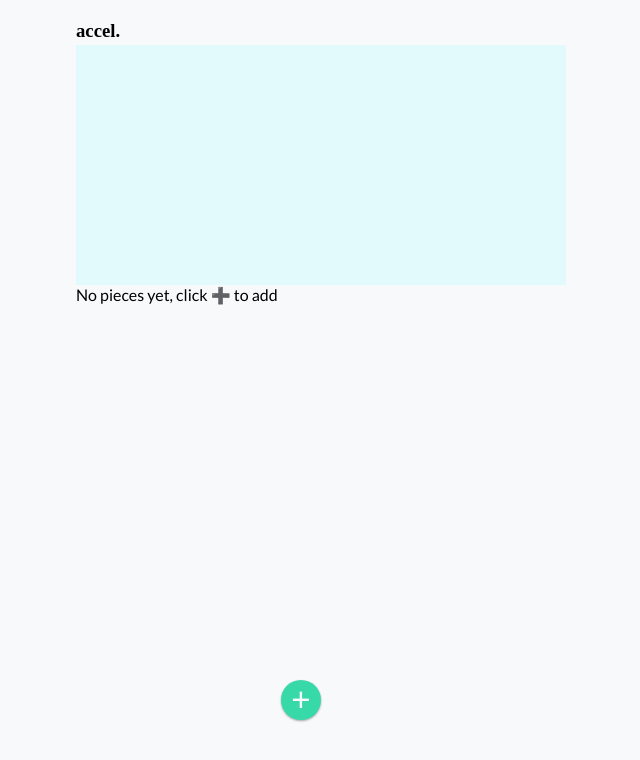
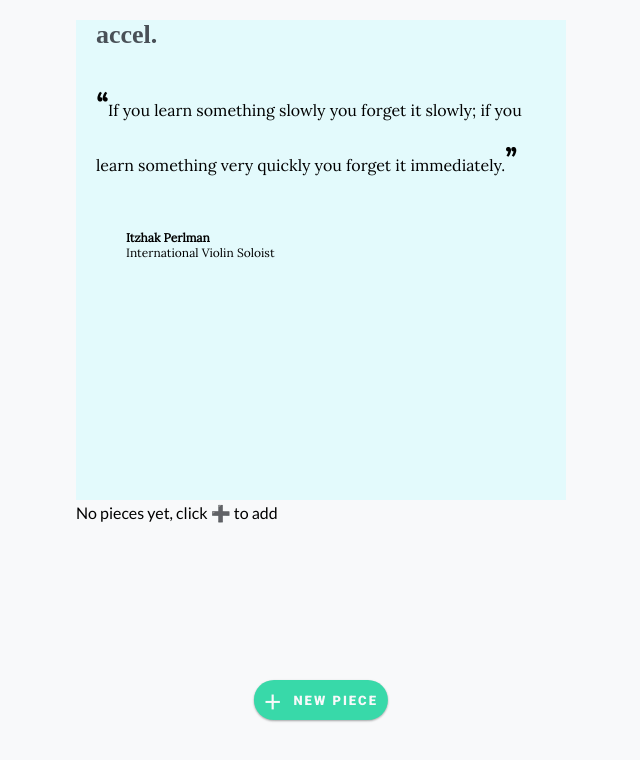
Before and after one commit to jcloeter/accelApp, a website built with Parcel: page index.html in a window 1280 px wide. Shown: the whole page, without its empty margins (319-959 px from the left). Built offline with nearby package versions, Linux system fonts and the light colour scheme; a web font is replaced by a local one.

Commit message:
styling header

```diff
--- a/index.html
+++ b/index.html
@@ -10,17 +10,30 @@
     <title>accel.</title>
   </head>
   <body>
-    <section class="header">
-      <h3>accel.</h3>
+    <section class="header" id="header">
+
+      <h3 class="header__accel-logo">accel.</h3>
+
+      <div class="header__quote">
+        <p class="header__quote-text">If you learn something slowly you forget it slowly; if you learn something very quickly you forget it immediately.</p>
+        <div class="header__quote-author">
+          <p class="header__quote-name">Itzhak Perlman</p>
+          <p class="header__quote-position">International Violin Soloist</p>
+        </div>
+      </div>
+
+    <form id="new-piece-form" class="new-piece-form">
+      </form>
+
       <!-- <p>"10 minutes of slow practice equals an hour at a tempo faster than you can process"</p>
       <h4>Bud Herseth, Former Principal Trumpet, Chicago Symphony Orchestra</h4> -->
-      <button id="add-new-piece" class="fab add-new-piece" type="button">+ </button>
+      <button id="add-new-piece" class="fab add-new-piece" type="button"><span>+</span> New Piece </button>
       <!-- <a id="lets-practice-btn" href="#pieces">
         <button> ⬇ Let's Practice</button>
       </a> -->
     </section>
 
-    <form id="new-piece-form" class="new-piece-form">
+    <!-- <form id="new-piece-form" class="new-piece-form"> -->
       <!-- <label for="composer">Composer</label>
       <input list="composer-list" type="text" value="Mahler" id="composer" />
       <datalist id="composer-datalist">
@@ -59,7 +72,7 @@
       <input id="tempo-increase" type="number" value="4" min="1" max="10" />
 
       <button id="new-piece-btn" type="submit">Create</button> -->
-    </form>
+    <!-- </form> -->
 
     <section class="pieces" id="pieces">
       <ul class="pieces__list">
--- a/sass/_components.scss
+++ b/sass/_components.scss
@@ -15,39 +15,28 @@
 }
 
 .add-new-piece {
-  transition: width 1s;
-  &:hover {
-    border-radius: 20px;
-    padding-left: 1rem;
-    min-width: auto;
   display: flex;
   flex-direction: row;
+  justify-content: center;
   align-items: center;
-    transform: translateX(50%);
-    // margin-right: 1rem;
-
-    &:after {
+  border-radius: 20px;
   font-size: 1.3rem;
   text-transform: uppercase;
-      margin: 0 1rem;
+  padding: 0 1rem;
   font-weight: 300;
-      //   display: block;
   content: "New Piece";
   font-family: "Roboto", serif;
   letter-spacing: 2px;
-      max-width: 12rem;
-      opacity: 1;
-      transition: max-width 0.2s ease-in-out, opacity 0.2s ease-in 0.1s;
-    }
+  max-width: auto;
+  transform: translateX(50%);
+
+  span {
+    font-size: 3rem;
+    font-family: "Lato";
+    margin: 0 1rem 0 0;
+    font-weight: 500;
   }
 
-  &:after {
-    content: "";
-    max-width: 0rem;
-    opacity: 0;
-
-    // display: none;
-  }
   &:active {
     box-shadow: 0 2px 4px rgba(0, 0, 0, 0.12), 0 2px 3px rgba(0, 0, 0, 0.24);
     transition: min-width 1s, background-color 0.05s;
@@ -55,3 +44,30 @@
     transform: translate(50%, 5%);
   }
 }
+
+////////////////////////////////////////////
+//These styles gave the problem of different hover states on touch vs mouse:
+// &:hover {
+//   border-radius: 20px;
+//   padding-left: 1rem;
+//   min-width: auto;
+//   display: flex;
+//   flex-direction: row;
+//   align-items: center;
+//   transform: translateX(50%);
+//   // margin-right: 1rem;
+
+//   &:after {
+//     font-size: 1.3rem;
+//     text-transform: uppercase;
+//     margin: 0 1rem;
+//     font-weight: 300;
+//     //   display: block;
+//     content: "New Piece";
+//     font-family: "Roboto", serif;
+//     letter-spacing: 2px;
+//     max-width: 12rem;
+//     opacity: 1;
+//     transition: max-width 0.2s ease-in-out, opacity 0.2s ease-in 0.1s;
+//   }
+// }
--- a/sass/_header.scss
+++ b/sass/_header.scss
@@ -1,7 +1,43 @@
+@mixin quotes {
+  font-size: 3rem;
+  font-weight: 900;
+}
+
 .header {
-  background-color: $gray-000;
+  background-color: $cyan-000;
   margin-bottom: 0.3rem;
-  h3 {
+  &__accel-logo {
     font-family: "DM Serif Text";
+    color: $gray-700;
+    font-size: 2.6rem;
+    margin: 2rem;
+  }
+  &__quote {
+    font-family: "Lora";
+    margin-top: 3rem;
+    padding: 0 2rem;
+
+    &-text {
+      line-height: 5rem;
+      &:before {
+        content: "“";
+
+        @include quotes;
+      }
+      &:after {
+        content: "”";
+        @include quotes;
+      }
+    }
+
+    &-author {
+      font-size: 1.2rem;
+      margin: 4rem 0 0 3rem;
+      .header__quote-name {
+        font-weight: 600;
+      }
+      .header__quote-position {
+      }
+    }
   }
 }
--- a/src/views/formViews.js
+++ b/src/views/formViews.js
@@ -83,11 +83,11 @@ class Form {
     const markupExperiment = `
     <h3>Describe Your Piece</h3>
     <p>Choose a challenging passage lasting no more than three measures. Give it a nickname so you remember where it is. </p>
-    <input type="text" list="piece-list" id="piece" placeholder="Piece" />
+    <input type="text" list="piece-list" id="piece" placeholder="Piece" value="Concerto for Trumpet" />
     <datalist id="piece-datalist">
       <option value="Symphony"></option>
     </datalist>
-    <input list="composer-list" type="text" placeholder="Composer" id="composer" />
+    <input list="composer-list" value="Haydn"type="text" placeholder="Composer" id="composer" />
     <datalist id="composer-datalist">
       <option value="Bach"></option>
       <option value="Beethoven"></option>
@@ -98,15 +98,17 @@ class Form {
       id="measure-numbers"
       type="text"
       placeholder="Measures"
+      value="103-105"
     />
     <input
       type="text"
       id="excerpt-description"
+      value="Wide intervals in recap"
       placeholder="Description"
     />
 
     <h5>Let's Make a Plan.</h5>
-    <p>To achieve mastery at my goal tempo of <input id="starting-tempo" type="number" placeholder="" min="30" max="220" /> bpm , I will start at half tempo, increasing it by <input id="tempo-increase" type="number" value="4" min="1" max="10" />bpm after playing it corectly <input id="repetitions" type="number" value="3" min="1" max="6" /> times in a row </p>
+    <p>To achieve mastery at my goal tempo of <input id="starting-tempo" type="number" placeholder="" value="144" min="30" max="220" /> bpm , I will start at half tempo, increasing it by <input id="tempo-increase" type="number" value="4" min="1" max="10" />bpm after playing it corectly <input id="repetitions" type="number" value="3" min="1" max="6" /> times in a row </p>
 
 
 
```
Also changed, not shown: css/style.css. Lines whose indentation alone changed are shown as unchanged.
